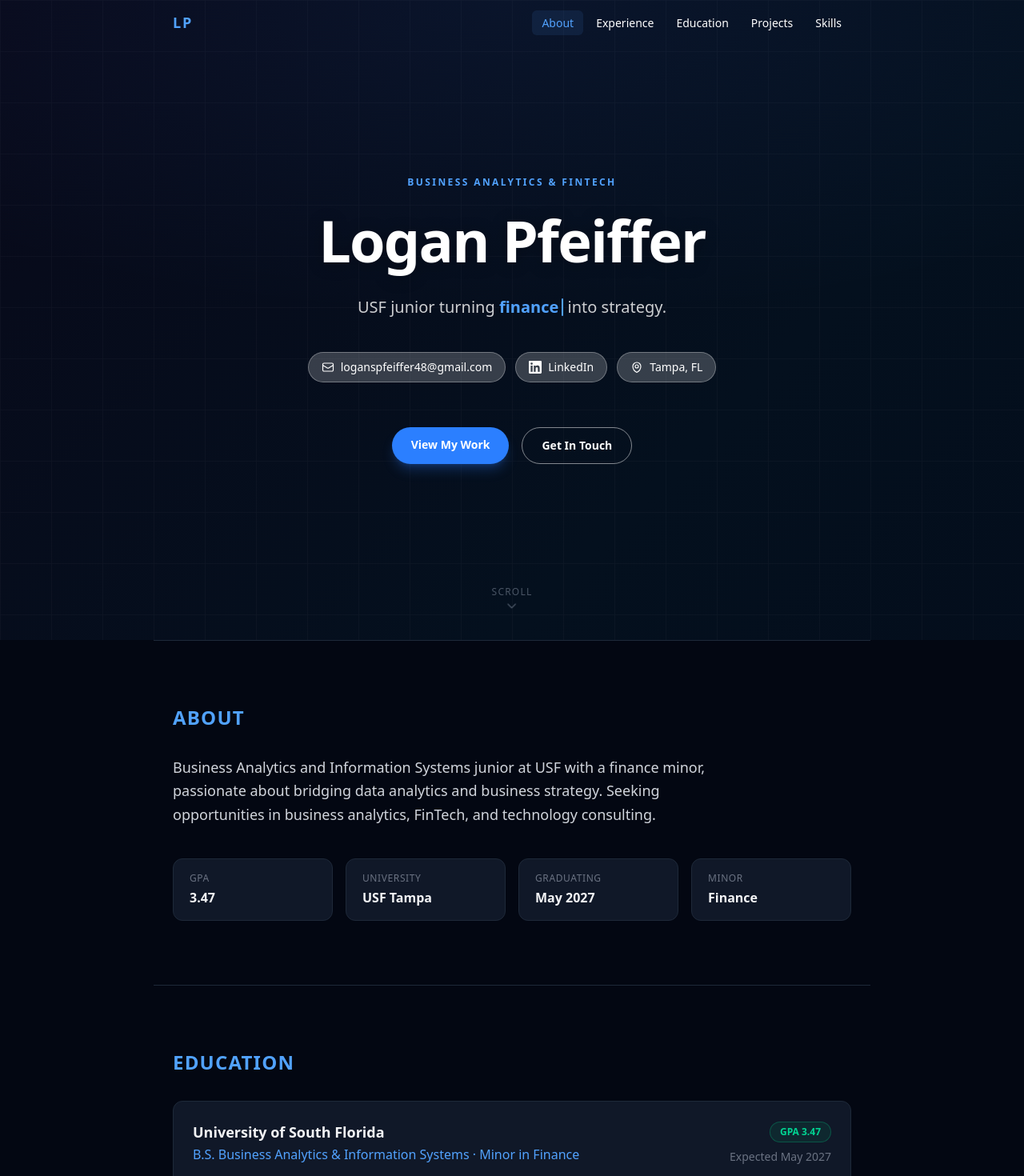
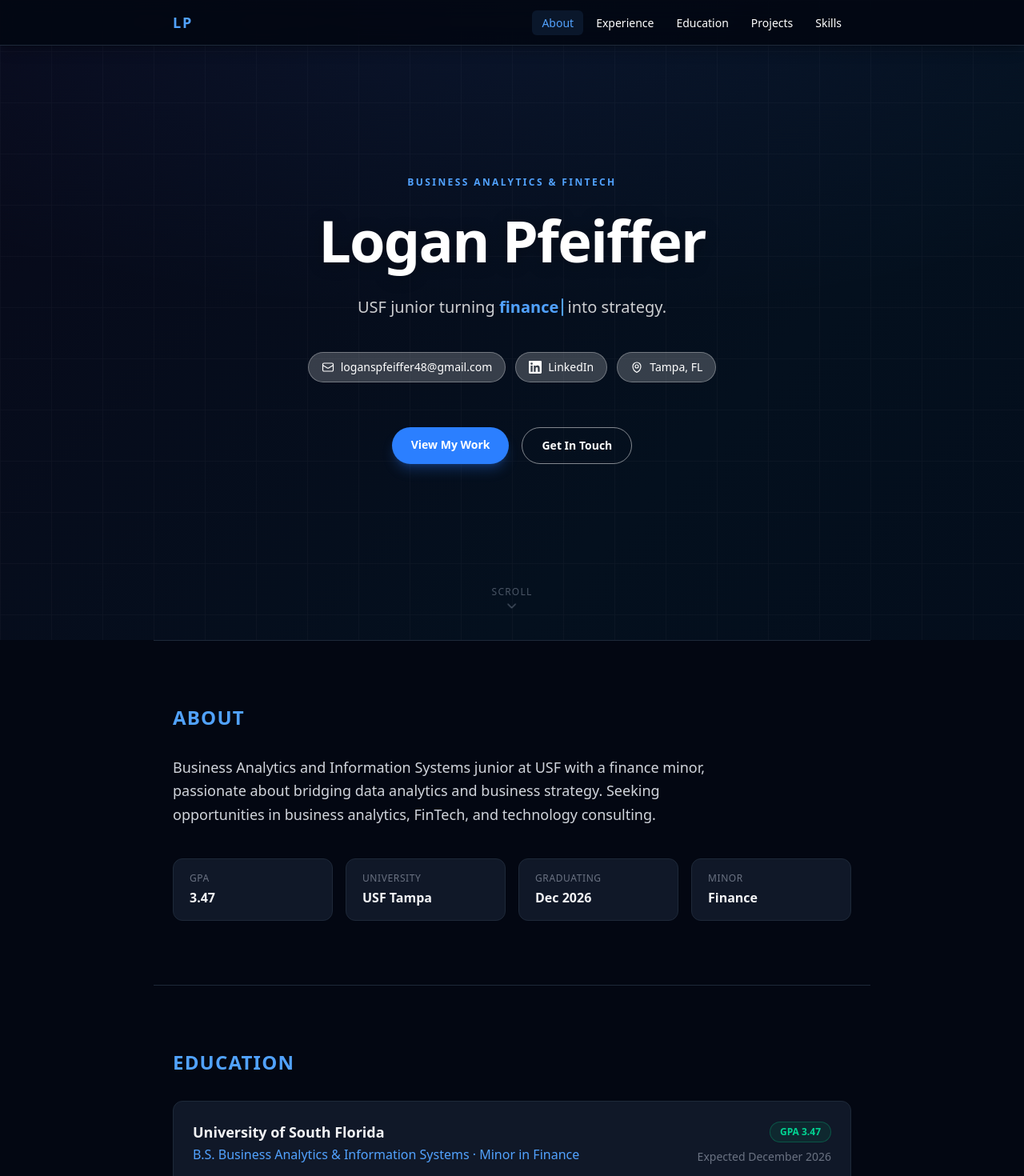
Before and after one commit to LoganSPfeiffer/Web_Resume, a Next.js app: page / in a window 1280 px wide. Shown: the top 1470 px of the page at 80% size. Built offline with nearby package versions, Linux system fonts and the light colour scheme.

Commit message:
fix: always-dark navbar, correct graduation date to December 2026

```diff
--- a/src/app/components/Navbar.js
+++ b/src/app/components/Navbar.js
@@ -37,13 +37,7 @@ export default function Navbar() {
   }, [])
 
   return (
-    <nav
-      className={`fixed top-0 inset-x-0 z-50 transition-all duration-300 ${
-        scrolled
-          ? 'bg-gray-950/90 backdrop-blur-md border-b border-gray-800 shadow-lg shadow-black/20'
-          : 'bg-transparent'
-      }`}
-    >
+    <nav className="fixed top-0 inset-x-0 z-50 bg-gray-950/90 backdrop-blur-md border-b border-gray-800 shadow-lg shadow-black/20">
       <div className="max-w-4xl mx-auto px-6 h-14 flex items-center justify-between">
         <a
           href="#"
--- a/src/app/page.js
+++ b/src/app/page.js
@@ -27,7 +27,7 @@ export default function Page() {
               {[
                 { label: 'GPA', value: '3.47' },
                 { label: 'University', value: 'USF Tampa' },
-                { label: 'Graduating', value: 'May 2027' },
+                { label: 'Graduating', value: 'Dec 2026' },
                 { label: 'Minor', value: 'Finance' },
               ].map(({ label, value }) => (
                 <div key={label} className="rounded-xl bg-gray-900 border border-gray-800 px-5 py-4">
@@ -57,7 +57,7 @@ export default function Page() {
                   <span className="inline-block px-3 py-1 rounded-full bg-emerald-500/10 border border-emerald-500/30 text-emerald-400 text-xs font-semibold">
                     GPA 3.47
                   </span>
-                  <p className="text-gray-500 text-sm mt-2">Expected May 2027</p>
+                  <p className="text-gray-500 text-sm mt-2">Expected December 2026</p>
                 </div>
               </div>
               <div>
```
